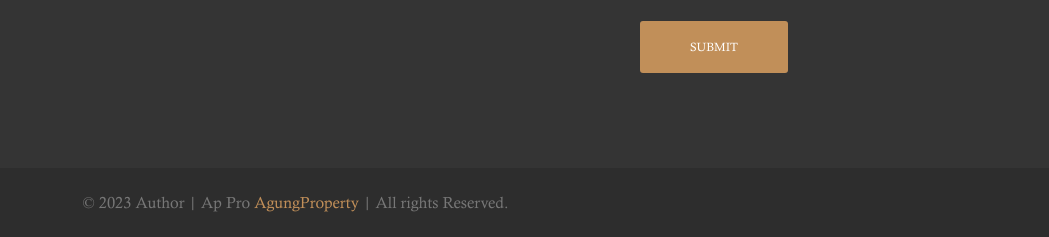
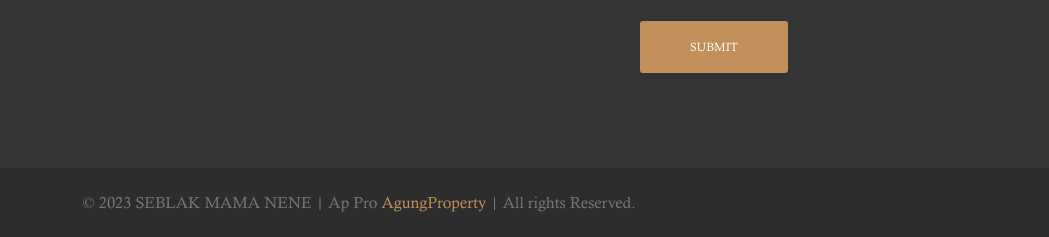
Before and after one commit to Seblak-mama/nene, a plain HTML site: page index.html in a window 1280 px wide. Shown: the part 5606-5843 px from the top of the page, 0-1049 px from the left. Drawn offline with Linux system fonts and the light colour scheme.

Commit message:
Update index.html

```diff
--- a/index.html
+++ b/index.html
@@ -1,6 +1,6 @@
 <!DOCTYPE html>
 <!--
-	Author by FreeHTML5.co
+	SeblakMamaNene by FreeHTML5.co
 	Twitter: https://twitter.com/fh5co
 	Facebook: https://fb.com/fh5co
 	URL: https://freehtml5.co
@@ -15,7 +15,7 @@
     />
     <link rel="stylesheet" href="css/style.css" />
     <link rel="stylesheet" href="css/slick.css" />
-    <title>Author</title>
+    <title>SEBLAK MAMA NENE</title>
   </head>
   <body>
     <!-- Navigation -->
@@ -374,7 +374,7 @@
       <div class="footer-bottom">
         <div class="site-container footer-bottom-inner">
           <p>
-            © 2023 Author | Ap Pro
+            © 2023 SEBLAK MAMA NENE | Ap Pro
             <a href="https://appro.co/" target="_blank">AgungProperty</a> | All
             rights Reserved.
           </p>
```
